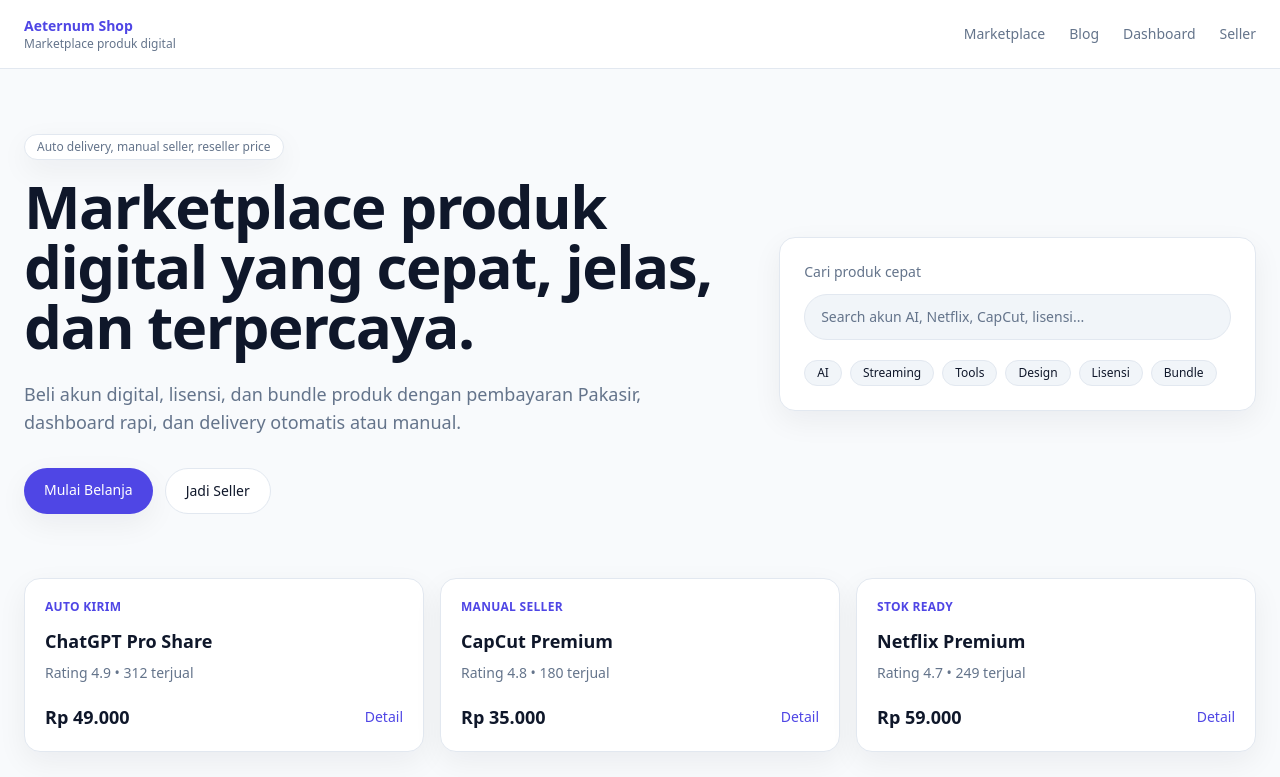
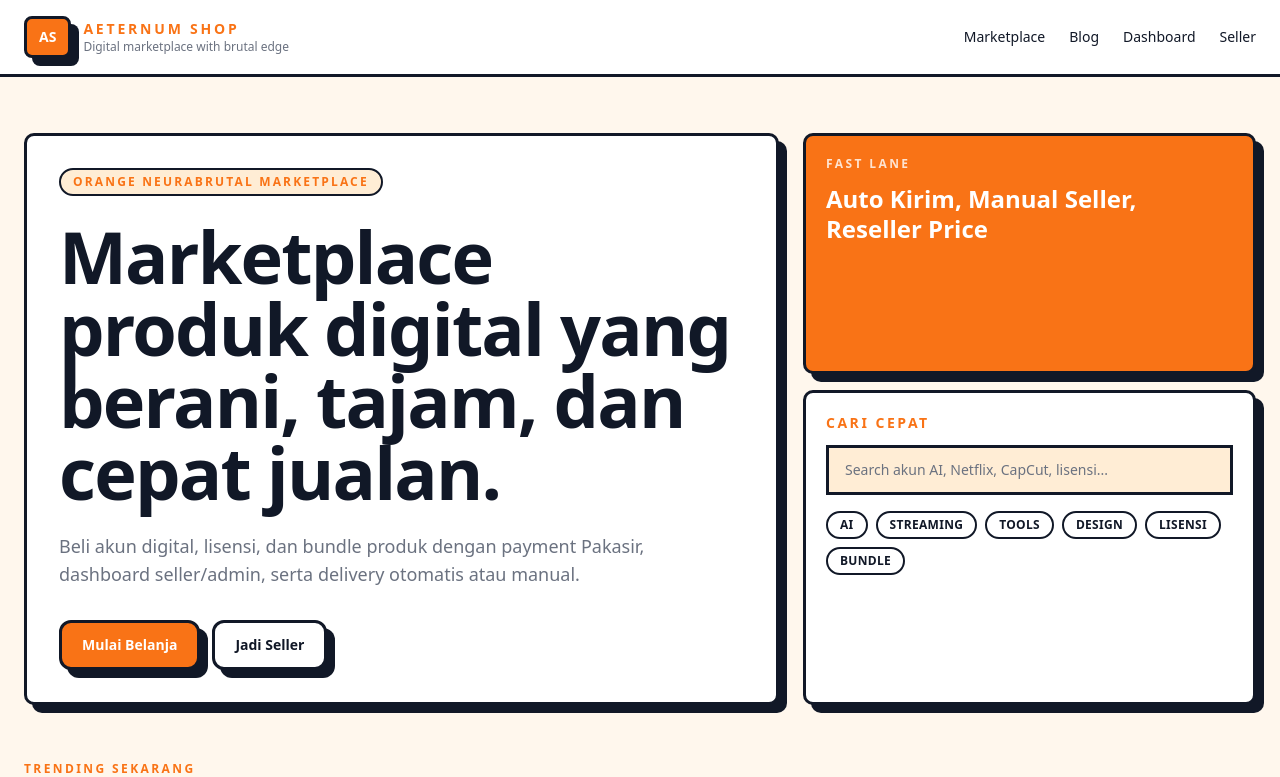
Before and after one commit to Aeternum-Webspace-Studio/aeternum-shop, a Next.js app: page / in a window 1280 px wide. Shown: the top 777 px of the page. Built offline with nearby package versions, Linux system fonts and the light colour scheme.

Commit message:
Polish UI with orange brutalist theme

```diff
--- a/app/globals.css
+++ b/app/globals.css
@@ -11,8 +11,9 @@
 }
 
 body {
-  background: #f8fafc;
-  color: #0f172a;
+  background: #fff7ed;
+  color: #111827;
+  background-image: linear-gradient(135deg, rgba(249, 115, 22, 0.06) 0%, transparent 40%), linear-gradient(315deg, rgba(17, 24, 39, 0.03) 0%, transparent 35%);
 }
 
 * {
--- a/app/marketplace/page.tsx
+++ b/app/marketplace/page.tsx
@@ -13,29 +13,30 @@
       <div className="mx-auto max-w-7xl">
         <div className="flex flex-col gap-2 md:flex-row md:items-end md:justify-between">
           <div>
-            <h1 className="text-3xl font-semibold tracking-tight">Marketplace</h1>
+            <p className="text-xs font-black uppercase tracking-[0.2em] text-primary">Marketplace</p>
+            <h1 className="mt-2 text-3xl font-black tracking-tight md:text-5xl">Produk digital yang tampil tegas.</h1>
             <p className="mt-2 text-sm text-muted">Tempat jual beli produk digital dengan filter kategori dan badge delivery.</p>
           </div>
-          <div className="rounded-full border border-border bg-white px-4 py-2 text-sm text-muted">Search dan filter menyusul</div>
+          <div className="rounded-xl2 border-[3px] border-border bg-white px-4 py-2 text-sm font-black shadow-soft">Search dan filter menyusul</div>
         </div>
 
         <div className="mt-8 grid gap-4 md:grid-cols-2 xl:grid-cols-3">
           {products.length === 0 ? (
-            <div className="rounded-xl2 border border-border bg-white p-6 text-sm text-muted">Belum ada produk aktif.</div>
+            <div className="rounded-xl2 border-[3px] border-border bg-white p-6 text-sm text-muted shadow-soft">Belum ada produk aktif.</div>
           ) : (
             products.map((product) => (
-              <article key={product.id} className="rounded-xl2 border border-border bg-white p-5 shadow-soft">
-                <p className="text-xs font-semibold uppercase tracking-wide text-primary">{product.fulfillmentType === "auto" ? "Auto Kirim" : "Manual Seller"}</p>
-                <h2 className="mt-3 text-lg font-semibold">{product.name}</h2>
+              <article key={product.id} className="rounded-xl2 border-[3px] border-border bg-white p-5 shadow-soft">
+                <p className="text-xs font-black uppercase tracking-[0.18em] text-primary">{product.fulfillmentType === "auto" ? "Auto Kirim" : "Manual Seller"}</p>
+                <h2 className="mt-3 text-lg font-black">{product.name}</h2>
                 <p className="mt-2 line-clamp-3 text-sm text-muted">{product.description}</p>
                 <div className="mt-4 flex flex-wrap gap-2 text-xs text-muted">
-                  {product.categoryName ? <span className="rounded-full bg-surfaceSoft px-3 py-1">{product.categoryName}</span> : null}
-                  <span className="rounded-full bg-surfaceSoft px-3 py-1">{product.status}</span>
-                  {product.resellerPrice ? <span className="rounded-full bg-surfaceSoft px-3 py-1">Reseller</span> : null}
+                  {product.categoryName ? <span className="rounded-full border-[2px] border-border bg-surfaceSoft px-3 py-1 font-black">{product.categoryName}</span> : null}
+                  <span className="rounded-full border-[2px] border-border bg-surfaceSoft px-3 py-1 font-black">{product.status}</span>
+                  {product.resellerPrice ? <span className="rounded-full border-[2px] border-border bg-surfaceSoft px-3 py-1 font-black">Reseller</span> : null}
                 </div>
                 <div className="mt-5 flex items-center justify-between">
-                  <span className="text-lg font-semibold">{formatMoney.format(product.price)}</span>
-                  <Link className="text-sm font-medium text-primary" href={`/products/${product.slug}`}>
+                  <span className="text-lg font-black">{formatMoney.format(product.price)}</span>
+                  <Link className="rounded-full border-[2px] border-border bg-surfaceSoft px-3 py-1 text-sm font-black text-primary" href={`/products/${product.slug}`}>
                     Detail
                   </Link>
                 </div>
--- a/app/page.tsx
+++ b/app/page.tsx
@@ -23,13 +23,16 @@
 export default function HomePage() {
   return (
     <main className="min-h-screen bg-background text-text">
-      <header className="border-b border-border bg-white">
+      <header className="border-b-[3px] border-border bg-white">
         <div className="mx-auto flex max-w-7xl items-center justify-between px-6 py-4">
+          <div className="flex items-center gap-3">
+            <div className="rounded-lg border-[3px] border-border bg-primary px-3 py-2 text-sm font-black text-white shadow-soft">AS</div>
             <div>
-            <p className="text-sm font-semibold text-primary">Aeternum Shop</p>
-            <p className="text-xs text-muted">Marketplace produk digital</p>
+              <p className="text-sm font-black uppercase tracking-[0.2em] text-primary">Aeternum Shop</p>
+              <p className="text-xs text-muted">Digital marketplace with brutal edge</p>
             </div>
-          <nav className="hidden gap-6 text-sm text-muted md:flex">
+          </div>
+          <nav className="hidden gap-6 text-sm font-medium md:flex">
             <a href="/marketplace">Marketplace</a>
             <a href="/blog">Blog</a>
             <a href="/dashboard">Dashboard</a>
@@ -38,54 +41,72 @@
         </div>
       </header>
 
-      <section className="mx-auto max-w-7xl px-6 py-16">
-        <div className="grid gap-10 lg:grid-cols-[1.2fr_0.8fr] lg:items-center">
-          <div>
-            <p className="mb-4 inline-flex rounded-full border border-border bg-white px-3 py-1 text-xs font-medium text-muted shadow-soft">
-              Auto delivery, manual seller, reseller price
+      <section className="mx-auto max-w-7xl px-6 py-14">
+        <div className="grid gap-6 lg:grid-cols-[1.25fr_0.75fr]">
+          <div className="rounded-xl2 border-[3px] border-border bg-white p-8 shadow-soft">
+            <p className="inline-flex rounded-full border-[2px] border-border bg-surfaceSoft px-3 py-1 text-xs font-black uppercase tracking-[0.18em] text-primary">
+              Orange neurabrutal marketplace
             </p>
-            <h1 className="max-w-3xl text-4xl font-semibold tracking-tight md:text-6xl">
-              Marketplace produk digital yang cepat, jelas, dan terpercaya.
+            <h1 className="mt-6 max-w-3xl text-5xl font-black leading-[0.95] tracking-tight md:text-7xl">
+              Marketplace produk digital yang berani, tajam, dan cepat jualan.
             </h1>
             <p className="mt-6 max-w-2xl text-base leading-7 text-muted md:text-lg">
-              Beli akun digital, lisensi, dan bundle produk dengan pembayaran Pakasir, dashboard rapi, dan delivery otomatis atau manual.
+              Beli akun digital, lisensi, dan bundle produk dengan payment Pakasir, dashboard seller/admin, serta delivery otomatis atau manual.
             </p>
             <div className="mt-8 flex flex-wrap gap-3">
-              <a className="rounded-full bg-primary px-5 py-3 text-sm font-medium text-white shadow-soft" href="/marketplace">
+              <a className="rounded-xl border-[3px] border-border bg-primary px-5 py-3 text-sm font-black text-white shadow-soft" href="/marketplace">
                 Mulai Belanja
               </a>
-              <a className="rounded-full border border-border bg-white px-5 py-3 text-sm font-medium text-text" href="/seller">
+              <a className="rounded-xl border-[3px] border-border bg-white px-5 py-3 text-sm font-black text-text shadow-soft" href="/seller">
                 Jadi Seller
               </a>
             </div>
           </div>
 
-          <div className="rounded-xl2 border border-border bg-white p-6 shadow-soft">
-            <p className="text-sm font-medium text-muted">Cari produk cepat</p>
-            <div className="mt-3 rounded-full border border-border bg-surfaceSoft px-4 py-3 text-sm text-muted">
+          <div className="grid gap-4">
+            <div className="rounded-xl2 border-[3px] border-border bg-primary p-5 text-white shadow-soft">
+              <p className="text-xs font-black uppercase tracking-[0.2em] text-white/80">Fast lane</p>
+              <p className="mt-3 text-2xl font-black leading-tight">Auto Kirim, Manual Seller, Reseller Price</p>
+            </div>
+            <div className="rounded-xl2 border-[3px] border-border bg-white p-5 shadow-soft">
+              <p className="text-sm font-black uppercase tracking-[0.18em] text-primary">Cari cepat</p>
+              <div className="mt-3 border-[3px] border-border bg-surfaceSoft px-4 py-3 text-sm font-medium text-muted">
                 Search akun AI, Netflix, CapCut, lisensi...
               </div>
-            <div className="mt-5 flex flex-wrap gap-2">
+              <div className="mt-4 flex flex-wrap gap-2">
                 {categories.map((category) => (
-                <span key={category} className="rounded-full border border-border bg-surfaceSoft px-3 py-1 text-xs font-medium text-text">
+                  <span key={category} className="rounded-full border-[2px] border-border bg-white px-3 py-1 text-xs font-black uppercase tracking-wide text-text">
                     {category}
                   </span>
                 ))}
               </div>
             </div>
           </div>
+        </div>
       </section>
 
       <section className="mx-auto max-w-7xl px-6 pb-16">
+        <div className="mb-4 flex items-end justify-between gap-4">
+          <div>
+            <p className="text-xs font-black uppercase tracking-[0.2em] text-primary">Trending sekarang</p>
+            <h2 className="mt-2 text-2xl font-black md:text-3xl">Produk yang paling cepat dipindai buyer</h2>
+          </div>
+          <a className="hidden rounded-xl border-[3px] border-border bg-white px-4 py-2 text-sm font-black shadow-soft md:inline-flex" href="/marketplace">
+            Lihat semua
+          </a>
+        </div>
         <div className="grid gap-4 md:grid-cols-3">
-          {products.map((product) => (
-            <article key={product.name} className="rounded-xl2 border border-border bg-white p-5 shadow-soft">
-              <p className="text-xs font-semibold uppercase tracking-wide text-primary">{product.tag}</p>
-              <h2 className="mt-3 text-lg font-semibold">{product.name}</h2>
+          {products.map((product, index) => (
+            <article
+              key={product.name}
+              className={`rounded-xl2 border-[3px] border-border bg-white p-5 shadow-soft ${index === 1 ? "translate-y-2" : ""}`}
+            >
+              <p className="text-xs font-black uppercase tracking-[0.18em] text-primary">{product.tag}</p>
+              <h3 className="mt-3 text-lg font-black">{product.name}</h3>
               <p className="mt-2 text-sm text-muted">{product.meta}</p>
-              <div className="mt-5 flex items-center justify-between">
-                <span className="text-lg font-semibold">{product.price}</span>
-                <a className="text-sm font-medium text-primary" href="/marketplace">
+              <div className="mt-5 flex items-center justify-between border-t-[2px] border-border pt-4">
+                <span className="text-lg font-black">{product.price}</span>
+                <a className="rounded-full border-[2px] border-border bg-surfaceSoft px-3 py-1 text-sm font-black" href="/marketplace">
                   Detail
                 </a>
               </div>
--- a/app/products/[slug]/page.tsx
+++ b/app/products/[slug]/page.tsx
@@ -16,24 +16,24 @@
   return (
     <main className="min-h-screen bg-background px-6 py-10 text-text">
       <div className="mx-auto max-w-4xl">
-        <p className="text-sm text-muted">Product detail</p>
-        <h1 className="mt-2 text-3xl font-semibold tracking-tight">{product.name}</h1>
+        <p className="text-xs font-black uppercase tracking-[0.2em] text-primary">Product detail</p>
+        <h1 className="mt-2 text-3xl font-black tracking-tight md:text-5xl">{product.name}</h1>
         <div className="mt-4 flex flex-wrap gap-2 text-xs text-muted">
-          {product.categoryName ? <span className="rounded-full bg-white px-3 py-1">{product.categoryName}</span> : null}
-          <span className="rounded-full bg-white px-3 py-1">{product.fulfillmentType === "auto" ? "Auto Kirim" : "Manual Seller"}</span>
-          {product.isCustomPackage ? <span className="rounded-full bg-white px-3 py-1">Custom Package</span> : null}
+          {product.categoryName ? <span className="rounded-full border-[2px] border-border bg-white px-3 py-1 font-black">{product.categoryName}</span> : null}
+          <span className="rounded-full border-[2px] border-border bg-white px-3 py-1 font-black">{product.fulfillmentType === "auto" ? "Auto Kirim" : "Manual Seller"}</span>
+          {product.isCustomPackage ? <span className="rounded-full border-[2px] border-border bg-white px-3 py-1 font-black">Custom Package</span> : null}
         </div>
         <p className="mt-6 max-w-2xl text-sm leading-7 text-muted">{product.description}</p>
-        <div className="mt-6 rounded-xl2 border border-border bg-white p-5 shadow-soft">
-          <p className="text-sm text-muted">Harga</p>
-          <p className="mt-1 text-2xl font-semibold">{formatMoney.format(product.price)}</p>
+        <div className="mt-6 rounded-xl2 border-[3px] border-border bg-white p-5 shadow-soft">
+          <p className="text-sm font-black uppercase tracking-[0.18em] text-muted">Harga</p>
+          <p className="mt-1 text-2xl font-black">{formatMoney.format(product.price)}</p>
           {product.resellerPrice ? <p className="mt-1 text-sm text-muted">Harga reseller: {formatMoney.format(product.resellerPrice)}</p> : null}
           {product.instructions ? <p className="mt-4 whitespace-pre-line text-sm text-muted">{product.instructions}</p> : null}
         </div>
-        <form className="mt-6 rounded-xl2 border border-border bg-white p-5 shadow-soft" method="post" action="/api/checkout">
+        <form className="mt-6 rounded-xl2 border-[3px] border-border bg-white p-5 shadow-soft" method="post" action="/api/checkout">
           <input type="hidden" name="productId" value={product.id} />
           <input type="hidden" name="quantity" value={1} />
-          <button className="rounded-xl bg-primary px-4 py-3 text-sm font-medium text-white">Checkout Pakasir</button>
+          <button className="rounded-xl border-[3px] border-border bg-primary px-4 py-3 text-sm font-black text-white shadow-soft">Checkout Pakasir</button>
         </form>
       </div>
     </main>
--- a/components/app-shell.tsx
+++ b/components/app-shell.tsx
@@ -20,10 +20,10 @@
 }) {
   return (
     <main className="min-h-screen bg-background text-text">
-      <div className="border-b border-border bg-white">
+      <div className="border-b-[3px] border-border bg-white">
         <div className="mx-auto flex max-w-7xl items-center justify-between px-6 py-4">
           <div>
-            <p className="text-sm font-semibold text-primary">Aeternum Shop</p>
+            <p className="text-sm font-black uppercase tracking-[0.18em] text-primary">Aeternum Shop</p>
             <p className="text-xs text-muted">Marketplace produk digital</p>
           </div>
           <div className="flex flex-wrap gap-4 text-sm text-muted">
@@ -35,20 +35,20 @@
       </div>
 
       <div className="mx-auto grid max-w-7xl gap-6 px-6 py-8 lg:grid-cols-[240px_1fr]">
-        <aside className="rounded-xl2 border border-border bg-white p-4 shadow-soft">
-          <p className="text-xs font-semibold uppercase tracking-[0.2em] text-muted">{title}</p>
+        <aside className="rounded-xl2 border-[3px] border-border bg-white p-4 shadow-soft">
+          <p className="text-xs font-black uppercase tracking-[0.2em] text-muted">{title}</p>
           <p className="mt-2 text-sm text-muted">{description}</p>
           <nav className="mt-6 space-y-2">
             {nav.map((item) => (
-              <Link key={item.href} href={item.href} className="block rounded-lg px-3 py-2 text-sm font-medium text-text hover:bg-surfaceSoft">
+              <Link key={item.href} href={item.href} className="block rounded-lg border-[2px] border-transparent px-3 py-2 text-sm font-black text-text hover:border-border hover:bg-surfaceSoft">
                 {item.label}
               </Link>
             ))}
           </nav>
-          {footer ? <div className="mt-6 border-t border-border pt-4">{footer}</div> : null}
+          {footer ? <div className="mt-6 border-t-[2px] border-border pt-4">{footer}</div> : null}
         </aside>
 
-        <section className="rounded-xl2 border border-border bg-white p-6 shadow-soft">{children}</section>
+        <section className="rounded-xl2 border-[3px] border-border bg-white p-6 shadow-soft">{children}</section>
       </div>
     </main>
   );
--- a/tailwind.config.ts
+++ b/tailwind.config.ts
@@ -9,24 +9,24 @@
   theme: {
     extend: {
       colors: {
-        background: "#f8fafc",
+        background: "#fff7ed",
         surface: "#ffffff",
-        surfaceSoft: "#f1f5f9",
-        border: "#e2e8f0",
-        text: "#0f172a",
-        muted: "#64748b",
-        primary: "#4f46e5",
-        primaryDark: "#3730a3",
-        accent: "#0891b2",
+        surfaceSoft: "#ffedd5",
+        border: "#111827",
+        text: "#111827",
+        muted: "#6b7280",
+        primary: "#f97316",
+        primaryDark: "#c2410c",
+        accent: "#0ea5e9",
         success: "#16a34a",
         warning: "#f59e0b",
         danger: "#dc2626"
       },
       boxShadow: {
-        soft: "0 10px 30px rgba(15, 23, 42, 0.06)"
+        soft: "8px 8px 0 #111827"
       },
       borderRadius: {
-        xl2: "16px"
+        xl2: "10px"
       }
     }
   },
```
Also changed, not shown: 1 other file (tests, documents, lock files or other folders). Lines whose indentation alone changed are shown as unchanged.
